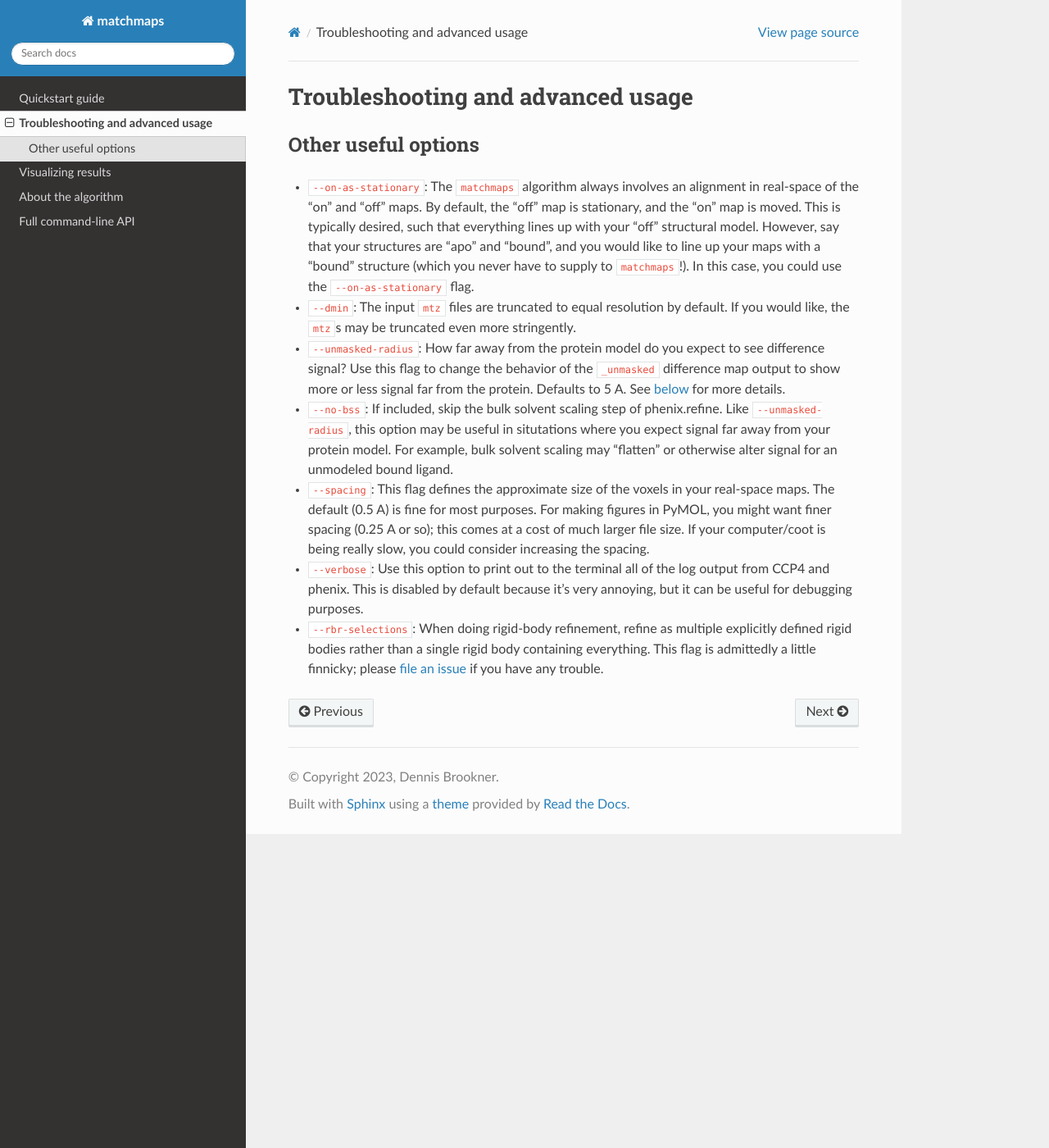
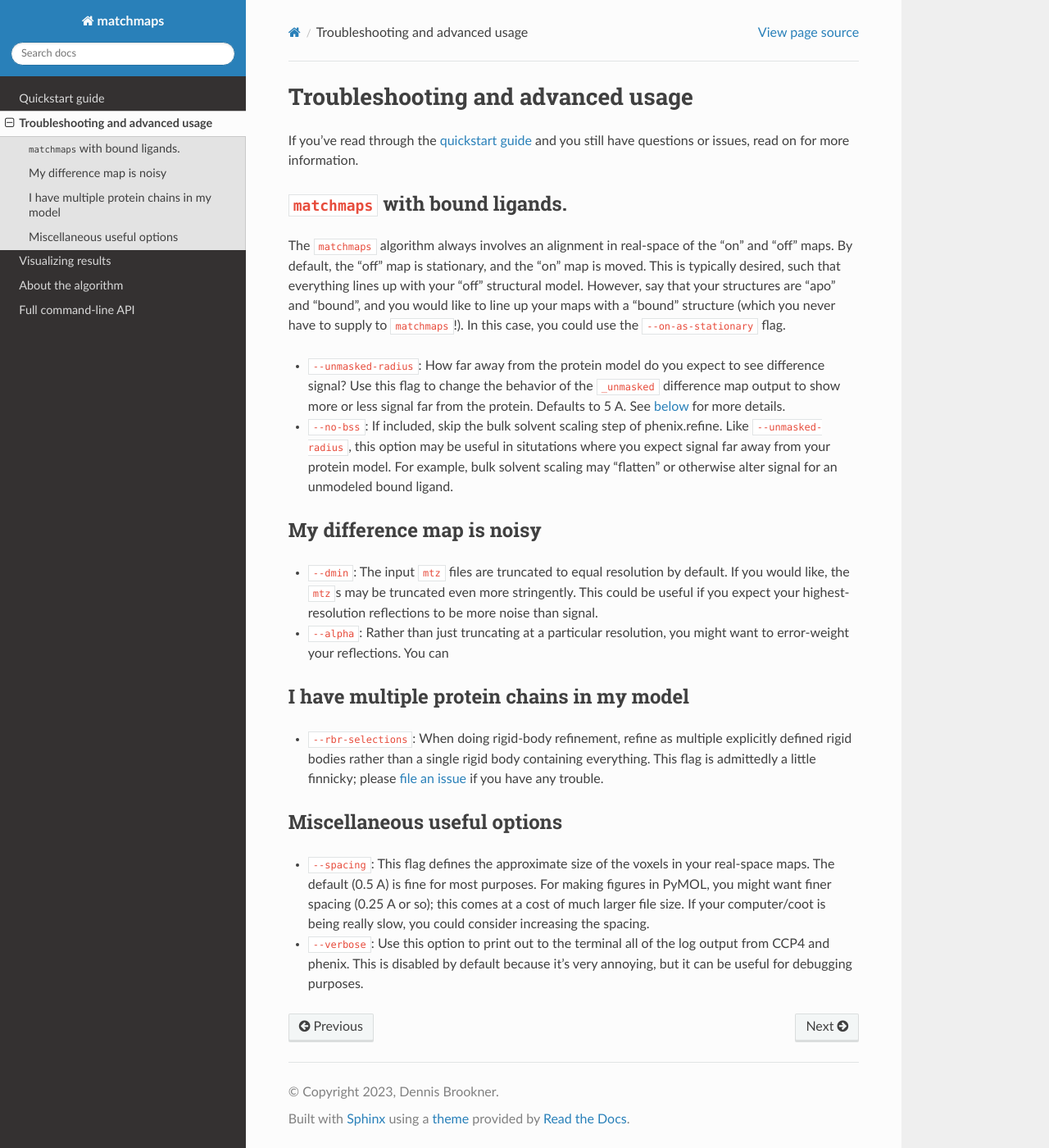
Before and after one commit to rs-station/matchmaps, a Sphinx documentation site: the page built from docs/troubleshooting.md, in a window 1280 px wide and 1400 px high. Shown: the whole window at 82% size. Built offline with Sphinx 7.4.7 and the Read the Docs theme 2.0.0, drawn with Linux system fonts in a browser that asks for light colours.

Commit message:
preliminary reorganization of troubleshooting page

```diff
--- a/docs/troubleshooting.md
+++ b/docs/troubleshooting.md
@@ -1,11 +1,26 @@
 # Troubleshooting and advanced usage
 
-## Other useful options
+If you've read through the [quickstart guide](quickstart.md) and you still have questions or issues, read on for more information.
 
- - `--on-as-stationary`: The `matchmaps` algorithm always involves an alignment in real-space of the "on" and "off" maps. By default, the "off" map is stationary, and the "on" map is moved. This is typically desired, such that everything lines up with your "off" structural model. However, say that your structures are "apo" and "bound", and you would like to line up your maps with a "bound" structure (which you never have to supply to `matchmaps`!). In this case, you could use the `--on-as-stationary` flag.
- - `--dmin`: The input `mtz` files are truncated to equal resolution by default. If you would like, the `mtz`s may be truncated even more stringently.
+<!-- ## Some useful `matchmaps` options
+Below is an overview of some parameters which aren't strictly necessary, but may come in handy. Note that the full list of parameters for each `matchmaps` utility can be found [here](cli.md). -->
+
+## `matchmaps` with bound ligands.
+The `matchmaps` algorithm always involves an alignment in real-space of the "on" and "off" maps. By default, the "off" map is stationary, and the "on" map is moved. This is typically desired, such that everything lines up with your "off" structural model. However, say that your structures are "apo" and "bound", and you would like to line up your maps with a "bound" structure (which you never have to supply to `matchmaps`!). In this case, you could use the `--on-as-stationary` flag.
+
  - `--unmasked-radius`: How far away from the protein model do you expect to see difference signal? Use this flag to change the behavior of the `_unmasked` difference map output to show more or less signal far from the protein. Defaults to 5 A. See [below](#important-map-outputs) for more details.
  - `--no-bss`: If included, skip the bulk solvent scaling step of phenix.refine. Like `--unmasked-radius`, this option may be useful in situtations where you expect signal far away from your protein model. For example, bulk solvent scaling may "flatten" or otherwise alter signal for an unmodeled bound ligand.
+
+## My difference map is noisy
+ - `--dmin`: The input `mtz` files are truncated to equal resolution by default. If you would like, the `mtz`s may be truncated even more stringently. This could be useful if you expect your highest-resolution reflections to be more noise than signal.
+ - `--alpha`: Rather than just truncating at a particular resolution, you might want to error-weight your reflections. You can
+
+## I have multiple protein chains in my model
+
+ - `--rbr-selections`: When doing rigid-body refinement, refine as multiple explicitly defined rigid bodies rather than a single rigid body containing everything. This flag is admittedly a little finnicky; please [file an issue](https://github.com/rs-station/matchmaps/issues)  if you have any trouble.
+
+
+## Miscellaneous useful options
+
  - `--spacing`: This flag defines the approximate size of the voxels in your real-space maps. The default (0.5 A) is fine for most purposes. For making figures in PyMOL, you might want finer spacing (0.25 A or so); this comes at a cost of much larger file size. If your computer/coot is being really slow, you could consider increasing the spacing.
  - `--verbose`: Use this option to print out to the terminal all of the log output from CCP4 and phenix. This is disabled by default because it's very annoying, but it can be useful for debugging purposes.
- - `--rbr-selections`: When doing rigid-body refinement, refine as multiple explicitly defined rigid bodies rather than a single rigid body containing everything. This flag is admittedly a little finnicky; please [file an issue](https://github.com/rs-station/matchmaps/issues)  if you have any trouble.
```
